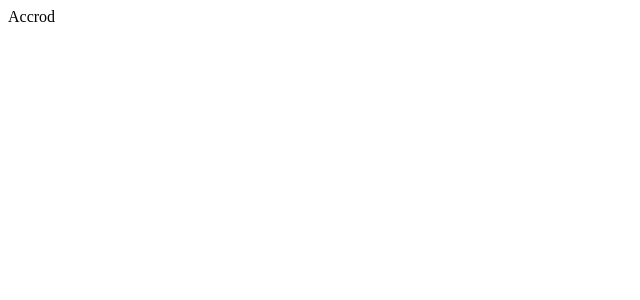
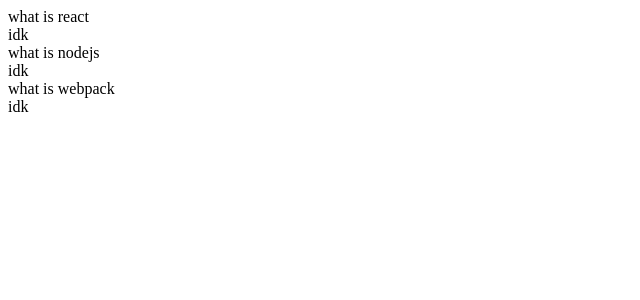
Before and after one commit to yosrimhamdi/drop-down-react, a React (Create React App) app: page / in a window 1280 px wide. Shown: the top 300 px of the page, without its empty margins (0-640 px from the left). Built offline with nearby package versions, Linux system fonts and the light colour scheme.

Commit message:
inital component setup.

```diff
--- a/src/Accordion.js
+++ b/src/Accordion.js
@@ -1,5 +1,11 @@
 import React from 'react';
 
-const Accordion = () => <div>Accrod</div>;
+import Bellow from './Bellow';
+
+const Accordion = ({ items }) => {
+  const renderedItems = items.map(item => <Bellow item={item} />);
+
+  return <div>{renderedItems}</div>;
+};
 
 export default Accordion;
--- a/src/App.js
+++ b/src/App.js
@@ -1,10 +1,11 @@
 import React from 'react';
 
 import Accordion from './Accordion';
+import items from './items';
 
 const App = () => (
   <div>
-    <Accordion />
+    <Accordion items={items} />
   </div>
 );
 
--- /dev/null
+++ b/src/Bellow.js
@@ -0,0 +1,10 @@
+import React from 'react';
+
+const Bellow = ({ item: { question, answer } }) => (
+  <div>
+    <div>{question}</div>
+    <div>{answer}</div>
+  </div>
+);
+
+export default Bellow;
--- /dev/null
+++ b/src/items.js
@@ -0,0 +1,16 @@
+const items = [
+  {
+    question: 'what is react',
+    answer: 'idk',
+  },
+  {
+    question: 'what is nodejs',
+    answer: 'idk',
+  },
+  {
+    question: 'what is webpack',
+    answer: 'idk',
+  },
+];
+
+export default items;
```
